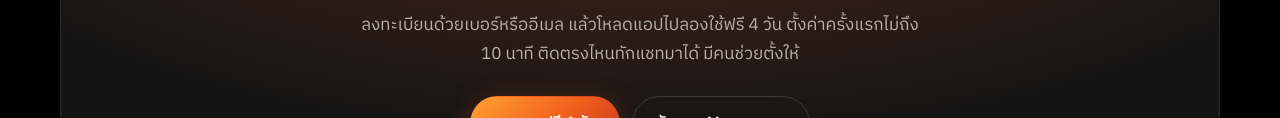
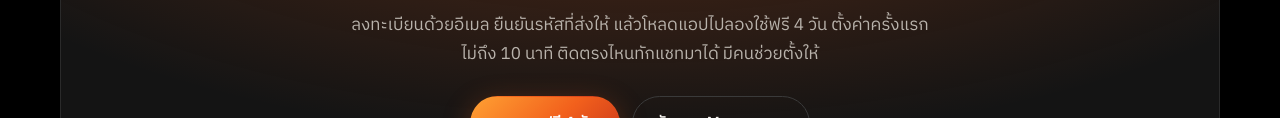
Before and after one commit to chanachai-tar/klipz, a plain HTML site: page index.html in a window 1280 px wide. Shown: the part 4736-4854 px from the top of the page. Drawn offline with Linux system fonts and the light colour scheme; no server answers.

Commit message:
Landing: trial sign-up now uses email with a verification code
Co-Authored-By: Claude Sonnet 5.5 <noreply@anthropic.com>

```diff
--- a/index.html
+++ b/index.html
@@ -349,7 +349,7 @@
     <div class="final">
       <img src="img/klipz-mark.png" alt="">
       <h2>เลิกนั่งตัดคลิปทีละอัน</h2>
-      <p>ลงทะเบียนด้วยเบอร์หรืออีเมล แล้วโหลดแอปไปลองใช้ฟรี 4 วัน ตั้งค่าครั้งแรกไม่ถึง 10 นาที ติดตรงไหนทักแชทมาได้ มีคนช่วยตั้งให้</p>
+      <p>ลงทะเบียนด้วยอีเมล ยืนยันรหัสที่ส่งให้ แล้วโหลดแอปไปลองใช้ฟรี 4 วัน ตั้งค่าครั้งแรกไม่ถึง 10 นาที ติดตรงไหนทักแชทมาได้ มีคนช่วยตั้งให้</p>
       <div style="display:flex;gap:12px;justify-content:center;flex-wrap:wrap">
         <a data-trial class="btn btn-main" href="https://script.google.com/macros/s/AKfycbzkVAijiKtdzZMwFI9l2FwmkjxtfjYeETC_tag1-E52Al4gk7ILvAhG2Imx3a3KfQ8z/exec?page=trial" target="_blank" rel="noopener">ทดลองฟรี 4 วัน</a>
         <a class="btn btn-ghost" href="https://m.me/105182238702295" target="_blank" rel="noopener">ทักแชท Messenger</a>
```
